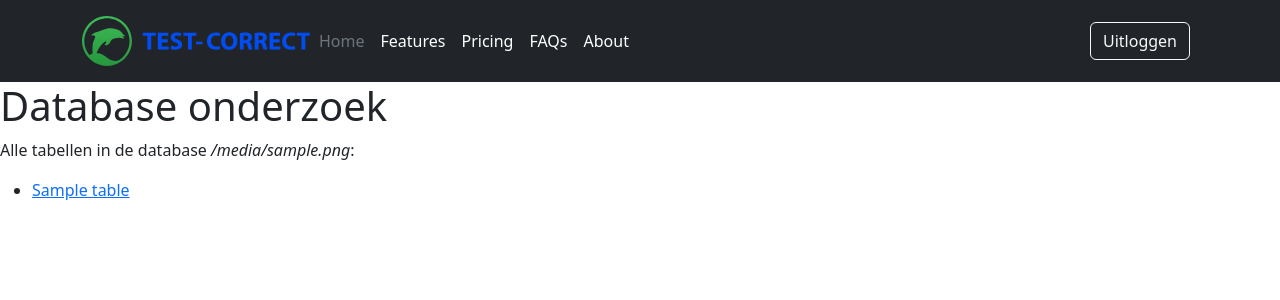
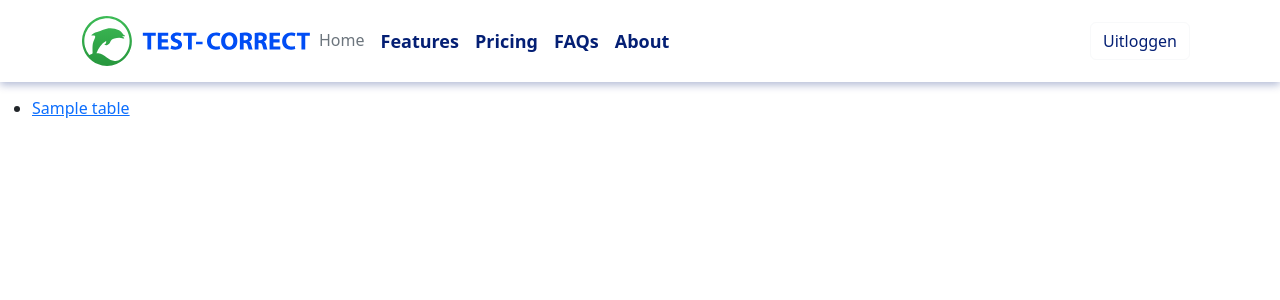
Before and after one commit to Danny-1053784/WP2-Owasp-Top10, a Flask app: template templates/tables.html in a window 1280 px wide. Shown: the top 300 px of the page. Run offline with Flask 2, Linux system fonts and the light colour scheme; the template is opened without the code that fills it: most values are stand-ins (such as "Sample title", 1, 10 or a date in 2020).

Commit message:
Update Navbar css

```diff
--- a/static/basic.css
+++ b/static/basic.css
@@ -123,3 +123,12 @@ section>section {
     main,footer {width: 98%}
     section,article {flex:none; width:100%; margin-left: 0;}
 }
+header.p-3.text-bg-dark {
+    background: #fff !important;
+    box-shadow: 0 3px 8px 0 rgb(4 31 116 / 30%)!important ;
+    min-height: 70px !important;
+    position: fixed !important;
+    top: 0 !important;
+    width: 100% !important;
+    z-index: 999 !important;
+}
--- a/templates/tables.html
+++ b/templates/tables.html
@@ -11,8 +11,16 @@
 <link href="https://cdn.jsdelivr.net/npm/bootstrap@5.2.3/dist/css/bootstrap.min.css" rel="stylesheet" integrity="sha384-rbsA2VBKQhggwzxH7pPCaAqO46MgnOM80zW1RWuH61DGLwZJEdK2Kadq2F9CUG65" crossorigin="anonymous">
 </head>
 <style>
-
-
+.text-white {
+    --bs-text-opacity: 1 !important;
+    color: #041f74 !important;
+    font-size: 18px !important;
+    font-weight: 700 !important;
+}
+[type=button]:not(:disabled), [type=reset]:not(:disabled), [type=submit]:not(:disabled), button:not(:disabled) {
+    cursor: pointer;
+    color: #041f74 !important;
+}
 </style>
 <body>
 <!-- navbar (Danny) -->
```
Also changed, not shown: templates/table_details.html (+10 -1 lines).
